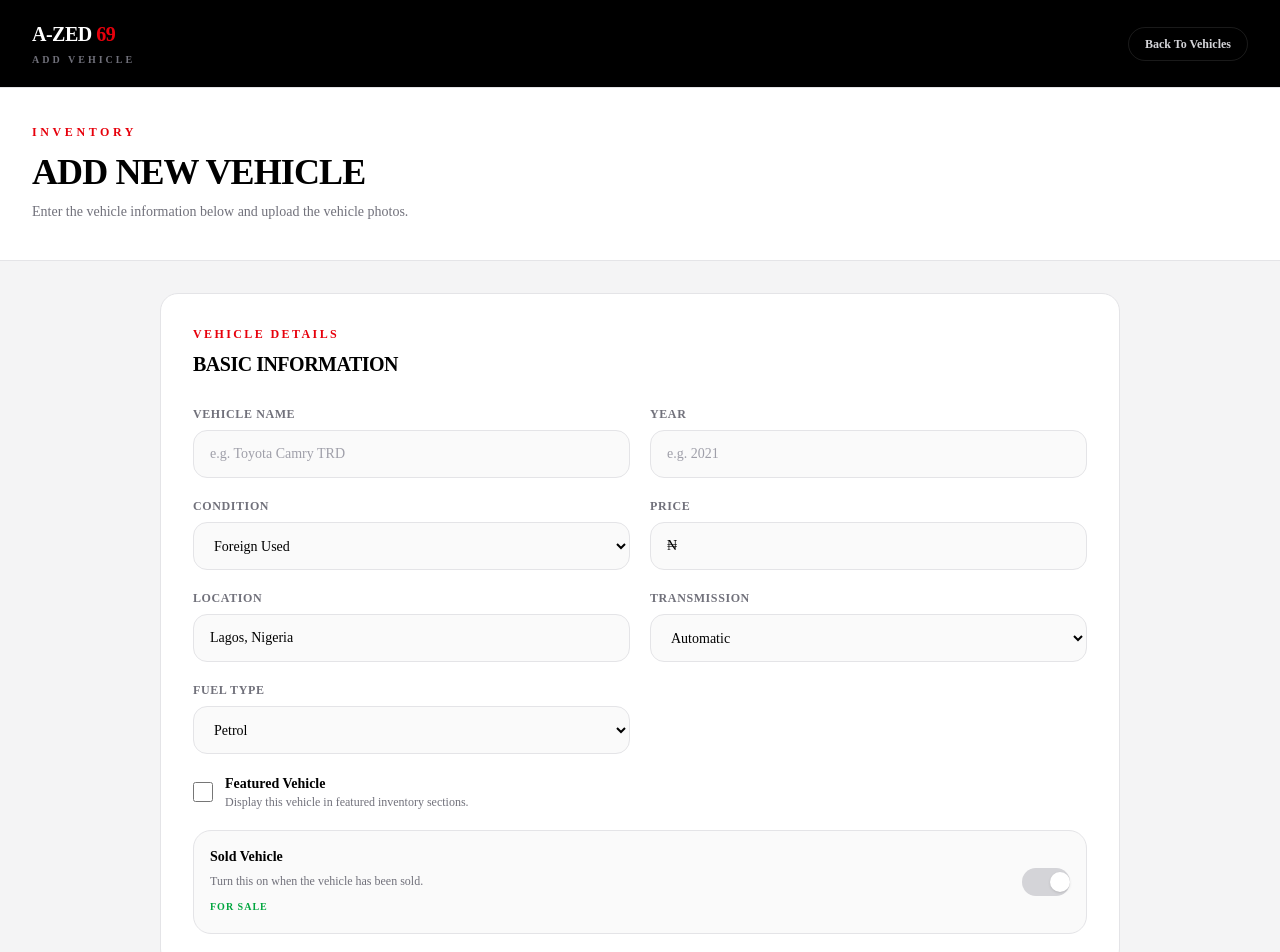
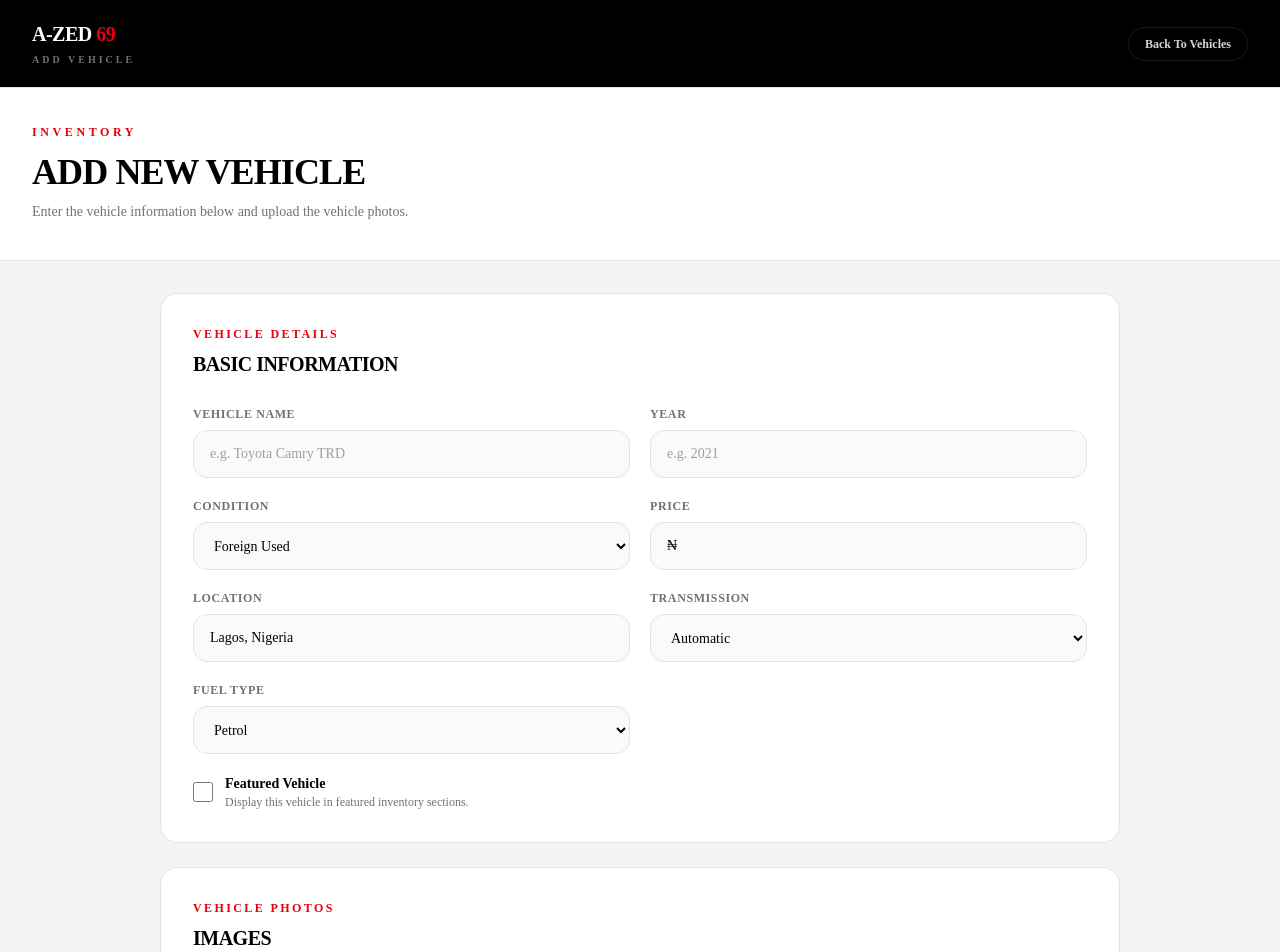
Before and after one commit to naps4444/a-zed-69-autos, a Next.js app: page /admin/vehicles/new in a window 1280 px wide. Shown: the top 952 px of the page. Built offline with nearby package versions, Linux system fonts and the light colour scheme.

Commit message:
Remove sold vehicle functionality

```diff
--- a/app/admin/vehicles/[id]/edit/page.tsx
+++ b/app/admin/vehicles/[id]/edit/page.tsx
@@ -18,7 +18,6 @@ interface VehicleForm {
   transmission: string;
   fuelType: string;
   featured: boolean;
-  sold: boolean;
   images: UploadedVehicleImage[];
 }
 
@@ -119,7 +118,6 @@ export default function EditVehiclePage() {
     transmission: "Automatic",
     fuelType: "Petrol",
     featured: false,
-    sold: false,
     images: [],
   });
 
@@ -166,7 +164,6 @@ export default function EditVehiclePage() {
           fuelType:
             data.vehicle.fuelType || "Petrol",
           featured: Boolean(data.vehicle.featured),
-          sold: Boolean(data.vehicle.sold),
           images: vehicleImages,
         });
       } catch (loadError) {
@@ -272,7 +269,6 @@ export default function EditVehiclePage() {
             transmission: form.transmission,
             fuelType: form.fuelType,
             featured: form.featured,
-            sold: form.sold,
             images: form.images.map(
               (image) => image.url
             ),
@@ -370,7 +366,7 @@ export default function EditVehiclePage() {
 
           <p className="mt-2 max-w-2xl text-sm leading-6 text-zinc-500">
             Update the vehicle information, photos,
-            featured status and sale status.
+            and featured status.
           </p>
         </div>
       </section>
@@ -498,57 +494,6 @@ export default function EditVehiclePage() {
                     </span>
                   </span>
                 </label>
-
-                <div className="flex items-center justify-between rounded-2xl border border-zinc-200 bg-zinc-50 p-4">
-                  <div>
-                    <span className="block text-sm font-bold text-black">
-                      Sold Vehicle
-                    </span>
-
-                    <span className="mt-1 block text-xs leading-5 text-zinc-500">
-                      Turn this on when the vehicle
-                      has been sold.
-                    </span>
-
-                    <span
-                      className={`mt-2 inline-block text-[10px] font-black uppercase tracking-widest ${
-                        form.sold
-                          ? "text-red-600"
-                          : "text-green-600"
-                      }`}
-                    >
-                      {form.sold
-                        ? "SOLD"
-                        : "FOR SALE"}
-                    </span>
-                  </div>
-
-                  <button
-                    type="button"
-                    role="switch"
-                    aria-checked={form.sold}
-                    aria-label="Mark vehicle as sold"
-                    onClick={() =>
-                      updateField(
-                        "sold",
-                        !form.sold
-                      )
-                    }
-                    className={`relative h-7 w-12 shrink-0 rounded-full transition-colors duration-200 ${
-                      form.sold
-                        ? "bg-red-600"
-                        : "bg-zinc-300"
-                    }`}
-                  >
-                    <span
-                      className={`absolute top-1 h-5 w-5 rounded-full bg-white shadow-sm transition-transform duration-200 ${
-                        form.sold
-                          ? "translate-x-6"
-                          : "translate-x-1"
-                      }`}
-                    />
-                  </button>
-                </div>
               </div>
             </div>
           </div>
--- a/app/admin/vehicles/new/page.tsx
+++ b/app/admin/vehicles/new/page.tsx
@@ -17,7 +17,6 @@ interface VehicleForm {
   transmission: string;
   fuelType: string;
   featured: boolean;
-  sold: boolean;
   images: UploadedVehicleImage[];
 }
 
@@ -51,7 +50,6 @@ export default function NewVehiclePage() {
     transmission: "Automatic",
     fuelType: "Petrol",
     featured: false,
-    sold: false,
     images: [],
   });
 
@@ -133,7 +131,6 @@ export default function NewVehiclePage() {
           transmission: form.transmission,
           fuelType: form.fuelType,
           featured: form.featured,
-          sold: form.sold,
           images: form.images,
         }),
       });
@@ -157,7 +154,6 @@ export default function NewVehiclePage() {
         transmission: "Automatic",
         fuelType: "Petrol",
         featured: false,
-        sold: false,
         images: [],
       });
     } catch (publishError) {
@@ -306,51 +302,6 @@ export default function NewVehiclePage() {
                     </span>
                   </span>
                 </label>
-
-                <div className="flex items-center justify-between rounded-2xl border border-zinc-200 bg-zinc-50 p-4">
-                  <div>
-                    <span className="block text-sm font-bold text-black">
-                      Sold Vehicle
-                    </span>
-
-                    <span className="mt-1 block text-xs leading-5 text-zinc-500">
-                      Turn this on when the vehicle has been sold.
-                    </span>
-
-                    <span
-                      className={`mt-2 inline-block text-[10px] font-black uppercase tracking-widest ${
-                        form.sold
-                          ? "text-red-600"
-                          : "text-green-600"
-                      }`}
-                    >
-                      {form.sold ? "SOLD" : "FOR SALE"}
-                    </span>
-                  </div>
-
-                  <button
-                    type="button"
-                    role="switch"
-                    aria-checked={form.sold}
-                    aria-label="Mark vehicle as sold"
-                    onClick={() =>
-                      updateField("sold", !form.sold)
-                    }
-                    className={`relative h-7 w-12 shrink-0 rounded-full transition-colors duration-200 ${
-                      form.sold
-                        ? "bg-red-600"
-                        : "bg-zinc-300"
-                    }`}
-                  >
-                    <span
-                      className={`absolute top-1 h-5 w-5 rounded-full bg-white shadow-sm transition-transform duration-200 ${
-                        form.sold
-                          ? "translate-x-6"
-                          : "translate-x-1"
-                      }`}
-                    />
-                  </button>
-                </div>
               </div>
             </div>
           </div>
--- a/data/vehicles.ts
+++ b/data/vehicles.ts
@@ -1,12 +1,6 @@
 import type { Vehicle } from "@/components/VehicleCard";
 
 export const vehicles: Vehicle[] = [
-
-
-
-
-
-
   {
     id: "mercedes-benz-gle-350-2018",
     name: "Mercedes-Benz GLE 350",
@@ -14,7 +8,8 @@ export const vehicles: Vehicle[] = [
     condition: "Foreign Used",
     price: "₦36,000,000",
     location: "Lagos, Nigeria",
-  image: "https://res.cloudinary.com/de24nkiyk/image/upload/v1791320380/WhatsApp_Image_2026-10-06_at_11.04.42_4.jpg",
+    image:
+      "https://res.cloudinary.com/de24nkiyk/image/upload/v1791320380/WhatsApp_Image_2026-10-06_at_11.04.42_4.jpg",
     images: [
       "https://res.cloudinary.com/de24nkiyk/image/upload/v1791320380/WhatsApp_Image_2026-10-06_at_11.04.42_4.jpg",
       "https://res.cloudinary.com/de24nkiyk/image/upload/v1791320377/WhatsApp_Image_2026-10-06_at_11.04.40_3.jpg",
@@ -25,12 +20,9 @@ export const vehicles: Vehicle[] = [
       "https://res.cloudinary.com/de24nkiyk/image/upload/v1791320376/WhatsApp_Image_2026-10-06_at_11.04.42_3.jpg",
     ],
     featured: true,
-  sold: false,
     transmission: "Automatic",
     fuelType: "Petrol",
   },
-
-
   {
     id: "toyota-camry-trd-2021",
     name: "Toyota Camry TRD",
@@ -38,7 +30,8 @@ export const vehicles: Vehicle[] = [
     condition: "Foreign Used",
     price: "₦33,000,000",
     location: "Lagos, Nigeria",
-  image: "https://res.cloudinary.com/de24nkiyk/image/upload/v1791319734/WhatsApp_Image_2026-10-06_at_11.02.50_1.jpg",
+    image:
+      "https://res.cloudinary.com/de24nkiyk/image/upload/v1791319734/WhatsApp_Image_2026-10-06_at_11.02.50_1.jpg",
     images: [
       "https://res.cloudinary.com/de24nkiyk/image/upload/v1791319734/WhatsApp_Image_2026-10-06_at_11.02.50_1.jpg",
       "https://res.cloudinary.com/de24nkiyk/image/upload/v1791319733/WhatsApp_Image_2026-10-06_at_11.02.53_1.jpg",
@@ -50,11 +43,9 @@ export const vehicles: Vehicle[] = [
       "https://res.cloudinary.com/de24nkiyk/image/upload/v1791319730/WhatsApp_Image_2026-10-06_at_11.02.52_5.jpg",
     ],
     featured: true,
-  sold: false,
     transmission: "Automatic",
     fuelType: "Petrol",
   },
-
   {
     id: "lexus-rx-350-2020",
     name: "Lexus RX 350",
@@ -62,7 +53,8 @@ year: 2020,
     condition: "Foreign Used",
     price: "₦46,000,000",
     location: "Lagos, Nigeria",
-image: "https://res.cloudinary.com/de24nkiyk/image/upload/v1790763322/WhatsApp_Image_2026-09-28_at_10.07.14.jpg",
+    image:
+      "https://res.cloudinary.com/de24nkiyk/image/upload/v1790763322/WhatsApp_Image_2026-09-28_at_10.07.14.jpg",
     images: [
       "https://res.cloudinary.com/de24nkiyk/image/upload/v1790763322/WhatsApp_Image_2026-09-28_at_10.07.14.jpg",
       "https://res.cloudinary.com/de24nkiyk/image/upload/v1790763321/WhatsApp_Image_2026-09-28_at_10.07.13_4.jpg",
@@ -71,11 +63,9 @@ images: [
       "https://res.cloudinary.com/de24nkiyk/image/upload/v1790763323/WhatsApp_Image_2026-09-28_at_10.07.13.jpg",
     ],
     featured: true,
-  sold: false,
     transmission: "Automatic",
     fuelType: "Petrol",
   },
-
   {
     id: "hyundai-2015",
     name: "Hyundai",
@@ -83,7 +73,8 @@ year: 2015,
     condition: "Foreign Used",
     price: "₦15,000,000",
     location: "Lagos, Nigeria",
-image: "https://res.cloudinary.com/de24nkiyk/image/upload/v1790761894/WhatsApp_Image_2026-09-28_at_10.19.52.jpg",
+    image:
+      "https://res.cloudinary.com/de24nkiyk/image/upload/v1790761894/WhatsApp_Image_2026-09-28_at_10.19.52.jpg",
     images: [
       "https://res.cloudinary.com/de24nkiyk/image/upload/v1790761894/WhatsApp_Image_2026-09-28_at_10.19.52.jpg",
       "https://res.cloudinary.com/de24nkiyk/image/upload/v1790761895/WhatsApp_Image_2026-09-28_at_10.19.58.jpg",
@@ -93,12 +84,9 @@ images: [
       "https://res.cloudinary.com/de24nkiyk/image/upload/v1790761894/WhatsApp_Image_2026-09-28_at_10.19.53_2.jpg",
     ],
     featured: true,
-  sold: false,
     transmission: "Automatic",
     fuelType: "Petrol",
   },
-
-
   {
     id: "lexus-es-350-2017",
     name: "Lexus ES 350",
@@ -106,7 +94,8 @@ year: 2017,
     condition: "Foreign Used",
     price: "₦25,000,000",
     location: "Lagos, Nigeria",
-image: "https://res.cloudinary.com/de24nkiyk/image/upload/v1790761279/WhatsApp_Image_2026-09-23_at_13.35.51.jpg",
+    image:
+      "https://res.cloudinary.com/de24nkiyk/image/upload/v1790761279/WhatsApp_Image_2026-09-23_at_13.35.51.jpg",
     images: [
       "https://res.cloudinary.com/de24nkiyk/image/upload/v1790761279/WhatsApp_Image_2026-09-23_at_13.35.51.jpg",
       "https://res.cloudinary.com/de24nkiyk/image/upload/v1790761281/WhatsApp_Image_2026-09-23_at_13.36.10.jpg",
@@ -116,11 +105,9 @@ images: [
       "https://res.cloudinary.com/de24nkiyk/image/upload/v1790761281/WhatsApp_Image_2026-09-23_at_13.36.09.jpg",
     ],
     featured: true,
-  sold: false,
     transmission: "Automatic",
     fuelType: "Petrol",
   },
-
   {
     id: "lexus-rx-350-2015",
     name: "Lexus RX 350",
@@ -128,7 +115,8 @@ year: 2015,
     condition: "Foreign Used",
     price: "₦24,000,000",
     location: "Lagos, Nigeria",
-image: "https://res.cloudinary.com/de24nkiyk/image/upload/v1790758466/WhatsApp_Image_2026-09-23_at_13.38.13.jpg",
+    image:
+      "https://res.cloudinary.com/de24nkiyk/image/upload/v1790758466/WhatsApp_Image_2026-09-23_at_13.38.13.jpg",
     images: [
       "https://res.cloudinary.com/de24nkiyk/image/upload/v1790758466/WhatsApp_Image_2026-09-23_at_13.38.13.jpg",
       "https://res.cloudinary.com/de24nkiyk/image/upload/v1790758473/WhatsApp_Image_2026-09-23_at_13.38.27_1.jpg",
@@ -137,12 +125,9 @@ images: [
       "https://res.cloudinary.com/de24nkiyk/image/upload/v1790758473/WhatsApp_Image_2026-09-23_at_13.38.23.jpg",
     ],
     featured: true,
-  sold: false,
     transmission: "Automatic",
     fuelType: "Petrol",
   },
-
-
   {
     id: "honda-2011",
     name: "Honda",
@@ -150,7 +135,8 @@ year: 2011,
     condition: "Foreign Used",
     price: "₦11,000,000",
     location: "Lagos, Nigeria",
-image: "https://res.cloudinary.com/de24nkiyk/image/upload/v1790753394/WhatsApp_Image_2026-09-23_at_13.39.03.jpg",
+    image:
+      "https://res.cloudinary.com/de24nkiyk/image/upload/v1790753394/WhatsApp_Image_2026-09-23_at_13.39.03.jpg",
     images: [
       "https://res.cloudinary.com/de24nkiyk/image/upload/v1790753394/WhatsApp_Image_2026-09-23_at_13.39.03.jpg",
       "https://res.cloudinary.com/de24nkiyk/image/upload/v1790753393/WhatsApp_Image_2026-09-23_at_13.38.58_2.jpg",
@@ -159,11 +145,9 @@ images: [
       "https://res.cloudinary.com/de24nkiyk/image/upload/v1790753393/WhatsApp_Image_2026-09-23_at_13.39.02.jpg",
     ],
     featured: true,
-  sold: false,
     transmission: "Automatic",
     fuelType: "Petrol",
   },
-
   {
     id: "hyundai-sonata-2013",
     name: "Hyundai Sonata",
@@ -171,7 +155,8 @@ year: 2013,
     condition: "Foreign Used",
     price: "₦9,000,000",
     location: "Lagos, Nigeria",
-image: "https://res.cloudinary.com/de24nkiyk/image/upload/v1790753029/WhatsApp_Image_2026-09-29_at_17.19.38_1.jpg",
+    image:
+      "https://res.cloudinary.com/de24nkiyk/image/upload/v1790753029/WhatsApp_Image_2026-09-29_at_17.19.38_1.jpg",
     images: [
       "https://res.cloudinary.com/de24nkiyk/image/upload/v1790753029/WhatsApp_Image_2026-09-29_at_17.19.38_1.jpg",
       "https://res.cloudinary.com/de24nkiyk/image/upload/v1790753029/WhatsApp_Image_2026-09-29_at_17.19.35_1.jpg",
@@ -180,11 +165,9 @@ images: [
       "https://res.cloudinary.com/de24nkiyk/image/upload/v1790753029/WhatsApp_Image_2026-09-29_at_17.19.37_1.jpg",
     ],
     featured: true,
-  sold: false,
     transmission: "Automatic",
     fuelType: "Petrol",
   },
-
   {
     id: "hyundai-santa-fe-limited-2017",
     name: "Hyundai Santa Fe Limited",
@@ -192,20 +175,19 @@ fuelType: "Petrol",
     condition: "Foreign Used",
     price: "₦17,500,000",
     location: "Lagos, Nigeria",
-  image: "https://res.cloudinary.com/de24nkiyk/image/upload/v1790292702/WhatsApp_Image_2026-09-24_at_21.32.29.jpg",
+    image:
+      "https://res.cloudinary.com/de24nkiyk/image/upload/v1790292702/WhatsApp_Image_2026-09-24_at_21.32.29.jpg",
     images: [
       "https://res.cloudinary.com/de24nkiyk/image/upload/v1790292702/WhatsApp_Image_2026-09-24_at_21.32.29.jpg",
-    "https://res.cloudinary.com/de24nkiyk/image/upload/v1790292701/WhatsApp_Image_2026-09-24_at_21.32.28_4.jpg" ,
+      "https://res.cloudinary.com/de24nkiyk/image/upload/v1790292701/WhatsApp_Image_2026-09-24_at_21.32.28_4.jpg",
       "https://res.cloudinary.com/de24nkiyk/image/upload/v1790292701/WhatsApp_Image_2026-09-24_at_21.32.27.jpg",
       "https://res.cloudinary.com/de24nkiyk/image/upload/v1790292701/WhatsApp_Image_2026-09-24_at_21.32.28_2.jpg",
       "https://res.cloudinary.com/de24nkiyk/image/upload/v1790292701/WhatsApp_Image_2026-09-24_at_21.32.28_3.jpg",
     ],
     featured: true,
-  sold: false,
     transmission: "Automatic",
     fuelType: "Petrol",
   },
-
   {
     id: "dodge-challenger-sxt-2015",
     name: "Dodge Challenger SXT",
@@ -213,7 +195,8 @@ fuelType: "Petrol",
     condition: "Foreign Used",
     price: "₦20,000,000",
     location: "Lagos, Nigeria",
-  image: "https://res.cloudinary.com/de24nkiyk/image/upload/v1790292190/WhatsApp_Image_2026-09-24_at_21.31.24.jpg",
+    image:
+      "https://res.cloudinary.com/de24nkiyk/image/upload/v1790292190/WhatsApp_Image_2026-09-24_at_21.31.24.jpg",
     images: [
       "https://res.cloudinary.com/de24nkiyk/image/upload/v1790292190/WhatsApp_Image_2026-09-24_at_21.31.24.jpg",
       "https://res.cloudinary.com/de24nkiyk/image/upload/v1790292190/WhatsApp_Image_2026-09-24_at_21.31.26_1.jpg",
@@ -222,11 +205,9 @@ fuelType: "Petrol",
       "https://res.cloudinary.com/de24nkiyk/image/upload/v1790292190/WhatsApp_Image_2026-09-24_at_21.31.26_2.jpg",
     ],
     featured: true,
-  sold: false,
     transmission: "Automatic",
     fuelType: "Petrol",
   },
-
   {
     id: "bmw-x5-2016",
     name: "BMW X5",
@@ -234,19 +215,19 @@ fuelType: "Petrol",
     condition: "Foreign Used",
     price: "₦24,000,000",
     location: "Lagos, Nigeria",
-    image: "https://res.cloudinary.com/de24nkiyk/image/upload/v1790291965/WhatsApp_Image_2026-09-24_at_21.30.55.jpg",
+    image:
+      "https://res.cloudinary.com/de24nkiyk/image/upload/v1790291965/WhatsApp_Image_2026-09-24_at_21.30.55.jpg",
     images: [
       "https://res.cloudinary.com/de24nkiyk/image/upload/v1790291965/WhatsApp_Image_2026-09-24_at_21.30.55.jpg",
       "https://res.cloudinary.com/de24nkiyk/image/upload/v1790291992/WhatsApp_Image_2026-09-24_at_21.30.55_4.jpg",
       "https://res.cloudinary.com/de24nkiyk/image/upload/v1790291991/WhatsApp_Image_2026-09-24_at_21.30.56.jpg",
       "https://res.cloudinary.com/de24nkiyk/image/upload/v1790291992/WhatsApp_Image_2026-09-24_at_21.30.55_1.jpg",
-  "https://res.cloudinary.com/de24nkiyk/image/upload/v1790291992/WhatsApp_Image_2026-09-24_at_21.30.55_2.jpg"
+      "https://res.cloudinary.com/de24nkiyk/image/upload/v1790291992/WhatsApp_Image_2026-09-24_at_21.30.55_2.jpg",
     ],
     featured: true,
     transmission: "Automatic",
     fuelType: "Petrol",
   },
-
   {
     id: "lexus-rx-350-2013",
     name: "Lexus RX 350",
@@ -254,7 +235,8 @@ fuelType: "Petrol",
     condition: "Foreign Used",
     price: "₦20,000,000",
     location: "Lagos, Nigeria",
-  image: "https://res.cloudinary.com/de24nkiyk/image/upload/v1790291585/WhatsApp_Image_2026-09-24_at_21.30.20_1.jpg",
+    image:
+      "https://res.cloudinary.com/de24nkiyk/image/upload/v1790291585/WhatsApp_Image_2026-09-24_at_21.30.20_1.jpg",
     images: [
       "https://res.cloudinary.com/de24nkiyk/image/upload/v1790291585/WhatsApp_Image_2026-09-24_at_21.30.20_1.jpg",
       "https://res.cloudinary.com/de24nkiyk/image/upload/v1790291585/WhatsApp_Image_2026-09-24_at_21.30.20_3.jpg",
@@ -263,7 +245,6 @@ fuelType: "Petrol",
       "https://res.cloudinary.com/de24nkiyk/image/upload/v1790291585/WhatsApp_Image_2026-09-24_at_21.30.20.jpg",
     ],
     featured: true,
-  sold: false,
     transmission: "Automatic",
     fuelType: "Petrol",
   },
@@ -274,21 +255,19 @@ fuelType: "Petrol",
     condition: "Foreign Used",
     price: "₦13,000,000",
     location: "Lagos, Nigeria",
-  image: "https://res.cloudinary.com/de24nkiyk/image/upload/v1790290670/WhatsApp_Image_2026-09-24_at_21.29.34.jpg",
+    image:
+      "https://res.cloudinary.com/de24nkiyk/image/upload/v1790290670/WhatsApp_Image_2026-09-24_at_21.29.34.jpg",
     images: [
       "https://res.cloudinary.com/de24nkiyk/image/upload/v1790290670/WhatsApp_Image_2026-09-24_at_21.29.34.jpg",
       "https://res.cloudinary.com/de24nkiyk/image/upload/v1790290670/WhatsApp_Image_2026-09-24_at_21.29.35_1.jpg",
       "https://res.cloudinary.com/de24nkiyk/image/upload/v1790290670/WhatsApp_Image_2026-09-24_at_21.29.35_2.jpg",
       "https://res.cloudinary.com/de24nkiyk/image/upload/v1790290669/WhatsApp_Image_2026-09-24_at_21.29.34_2.jpg",
       "https://res.cloudinary.com/de24nkiyk/image/upload/v1790290669/WhatsApp_Image_2026-09-24_at_21.29.34_1.jpg",
-
     ],
     featured: true,
-  sold: false,
     transmission: "Automatic",
     fuelType: "Petrol",
   },
-
   {
     id: "lexus-is-250-f-sport-2015",
     name: "Lexus IS 250 F Sport",
@@ -296,21 +275,18 @@ fuelType: "Petrol",
     condition: "Foreign Used",
     price: "₦20,000,000",
     location: "Lagos, Nigeria",
-  image: "https://res.cloudinary.com/de24nkiyk/image/upload/v1790288830/WhatsApp_Image_2026-09-24_at_21.29.04.jpg",
+    image:
+      "https://res.cloudinary.com/de24nkiyk/image/upload/v1790288830/WhatsApp_Image_2026-09-24_at_21.29.04.jpg",
     images: [
       "https://res.cloudinary.com/de24nkiyk/image/upload/v1790288830/WhatsApp_Image_2026-09-24_at_21.29.04.jpg",
       "https://res.cloudinary.com/de24nkiyk/image/upload/v1790288829/WhatsApp_Image_2026-09-24_at_21.29.05_1.jpg",
       "https://res.cloudinary.com/de24nkiyk/image/upload/v1790288833/WhatsApp_Image_2026-09-24_at_21.29.05_2.jpg",
       "https://res.cloudinary.com/de24nkiyk/image/upload/v1790288829/WhatsApp_Image_2026-09-24_at_21.29.04_3.jpg",
-
-
     ],
     featured: true,
-  sold: false,
     transmission: "Automatic",
     fuelType: "Petrol",
   },
-
   {
     id: "toyota-camry-se-2013",
     name: "Toyota Camry SE",
@@ -318,18 +294,19 @@ fuelType: "Petrol",
     condition: "Foreign Used",
     price: "₦13,000,000",
     location: "Lagos, Nigeria",
-  image: "https://res.cloudinary.com/de24nkiyk/image/upload/v1790287981/WhatsApp_Image_2026-09-24_at_21.28.12.jpg",
+    image:
+      "https://res.cloudinary.com/de24nkiyk/image/upload/v1790287981/WhatsApp_Image_2026-09-24_at_21.28.12.jpg",
     images: [
       "https://res.cloudinary.com/de24nkiyk/image/upload/v1790287981/WhatsApp_Image_2026-09-24_at_21.28.12.jpg",
-    "https://res.cloudinary.com/de24nkiyk/image/upload/v1790287981/WhatsApp_Image_2026-09-24_at_21.28.12_3.jpg", "https://res.cloudinary.com/de24nkiyk/image/upload/v1790287982/WhatsApp_Image_2026-09-24_at_21.28.12_1.jpg", "https://res.cloudinary.com/de24nkiyk/image/upload/v1790287982/WhatsApp_Image_2026-09-24_at_21.28.12_2.jpg", "https://res.cloudinary.com/de24nkiyk/image/upload/v1790287981/WhatsApp_Image_2026-09-24_at_21.28.13.jpg"
-
+      "https://res.cloudinary.com/de24nkiyk/image/upload/v1790287981/WhatsApp_Image_2026-09-24_at_21.28.12_3.jpg",
+      "https://res.cloudinary.com/de24nkiyk/image/upload/v1790287982/WhatsApp_Image_2026-09-24_at_21.28.12_1.jpg",
+      "https://res.cloudinary.com/de24nkiyk/image/upload/v1790287982/WhatsApp_Image_2026-09-24_at_21.28.12_2.jpg",
+      "https://res.cloudinary.com/de24nkiyk/image/upload/v1790287981/WhatsApp_Image_2026-09-24_at_21.28.13.jpg",
     ],
     featured: true,
-  sold: false,
     transmission: "Automatic",
     fuelType: "Petrol",
   },
-
   {
     id: "hyundai-sonata-sel-2020",
     name: "Hyundai Sonata SEL",
@@ -337,7 +314,8 @@ fuelType: "Petrol",
     condition: "Foreign Used",
     price: "₦26,000,000",
     location: "Lagos, Nigeria",
-    image: "https://res.cloudinary.com/de24nkiyk/image/upload/v1790188320/WhatsApp_Image_2026-09-23_at_13.46.59.jpg",
+    image:
+      "https://res.cloudinary.com/de24nkiyk/image/upload/v1790188320/WhatsApp_Image_2026-09-23_at_13.46.59.jpg",
     images: [
       "https://res.cloudinary.com/de24nkiyk/image/upload/v1790188320/WhatsApp_Image_2026-09-23_at_13.46.59.jpg",
       "https://res.cloudinary.com/de24nkiyk/image/upload/v1790188318/WhatsApp_Image_2026-09-23_at_13.46.59_3.jpg",
@@ -346,15 +324,7 @@ fuelType: "Petrol",
       "https://res.cloudinary.com/de24nkiyk/image/upload/v1790188321/WhatsApp_Image_2026-09-23_at_13.46.59_2.jpg",
     ],
     featured: true,
-  sold: false,
     transmission: "Automatic",
     fuelType: "Petrol",
   },
-
-
-
-
-
-
-
 ];
```
Also changed, not shown: components/VehicleCard.tsx (+1 -8 lines), 1 other file (tests, documents, lock files or other folders). Lines whose indentation alone changed are shown as unchanged.
